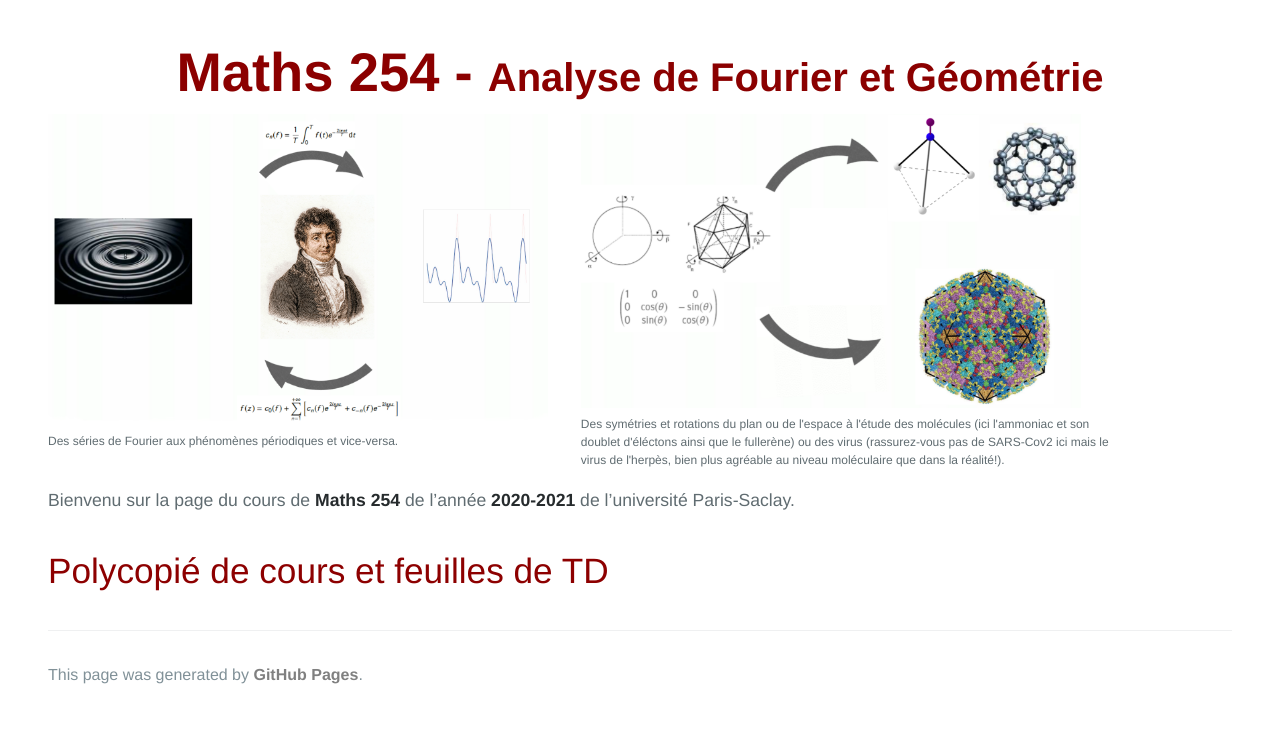
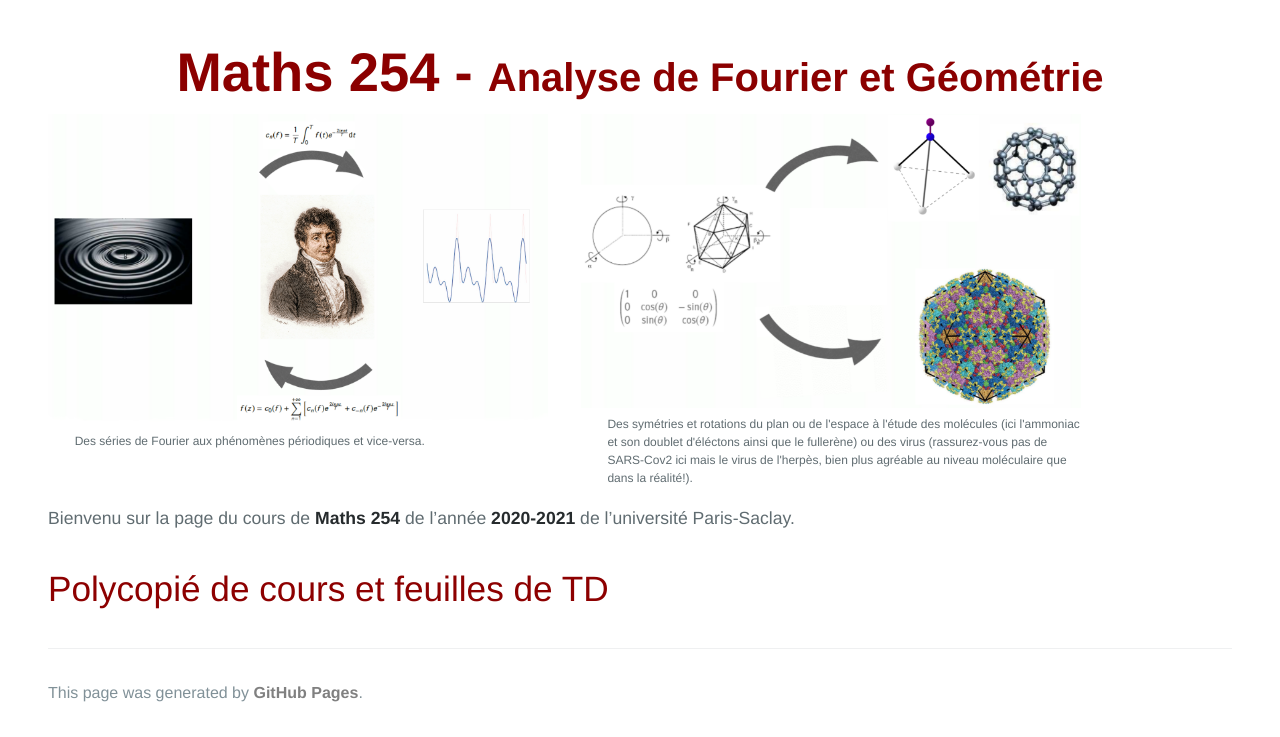
Before and after one commit to KevinDestagnol/algebre.github.io, a Jekyll site: the page built from index.md, in a window 1280 px wide. Shown: the part 260-997 px from the top of the page. Built offline with Jekyll 4.4.1, drawn with Linux system fonts in a browser that asks for light colours; some web fonts are replaced; our own code applies the rules of GitHub Pages for plain Markdown files.

Commit message:
Update jekyll-theme-cayman.scss

```diff
--- a/_sass/jekyll-theme-cayman.scss
+++ b/_sass/jekyll-theme-cayman.scss
@@ -72,7 +72,7 @@ figcaption {
   border-bottom: none;
   font-size: 12px;
   font-weight:light;
-  clear : right;
+  padding : 0 5% 0 5%;
   display : block;
 }
 
```
